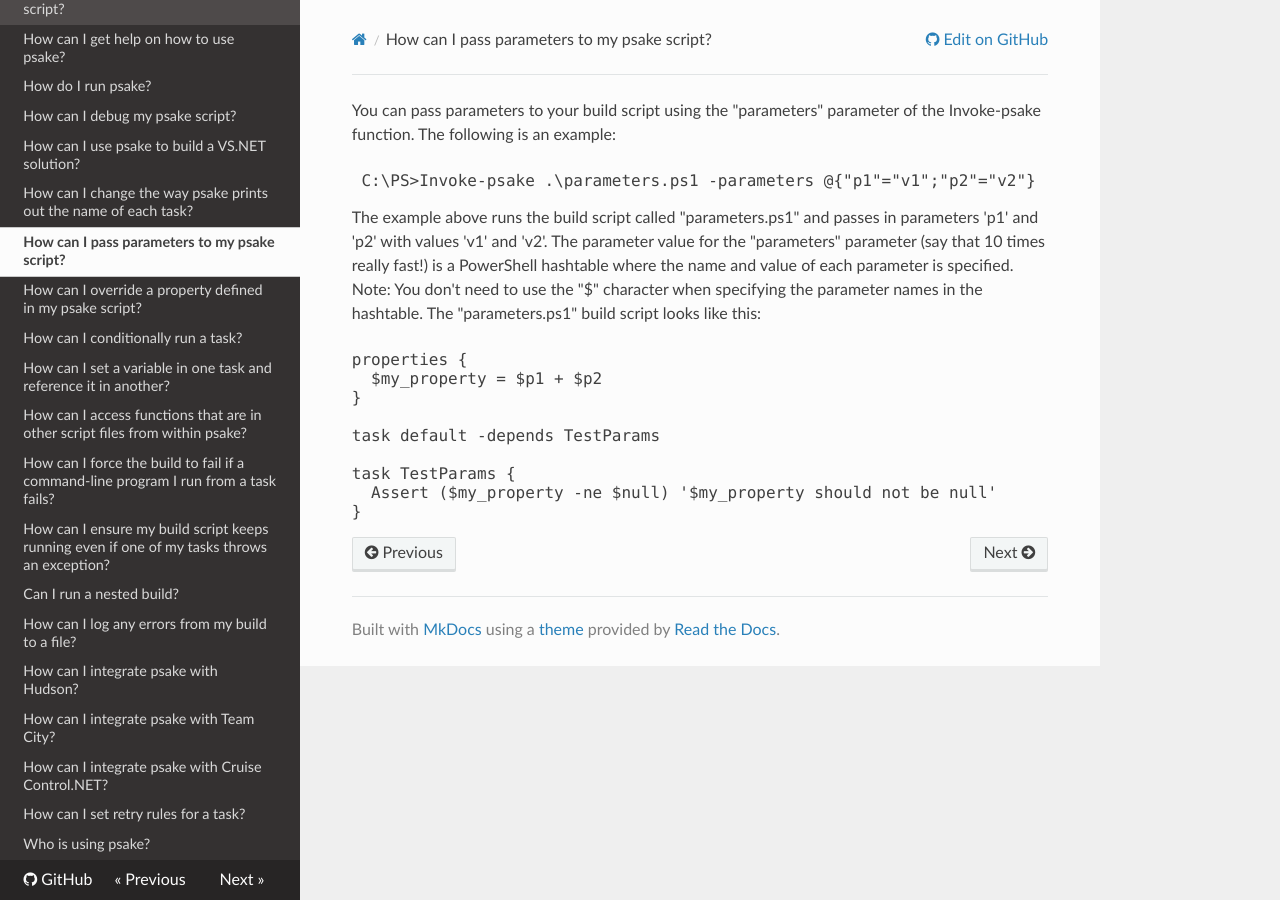
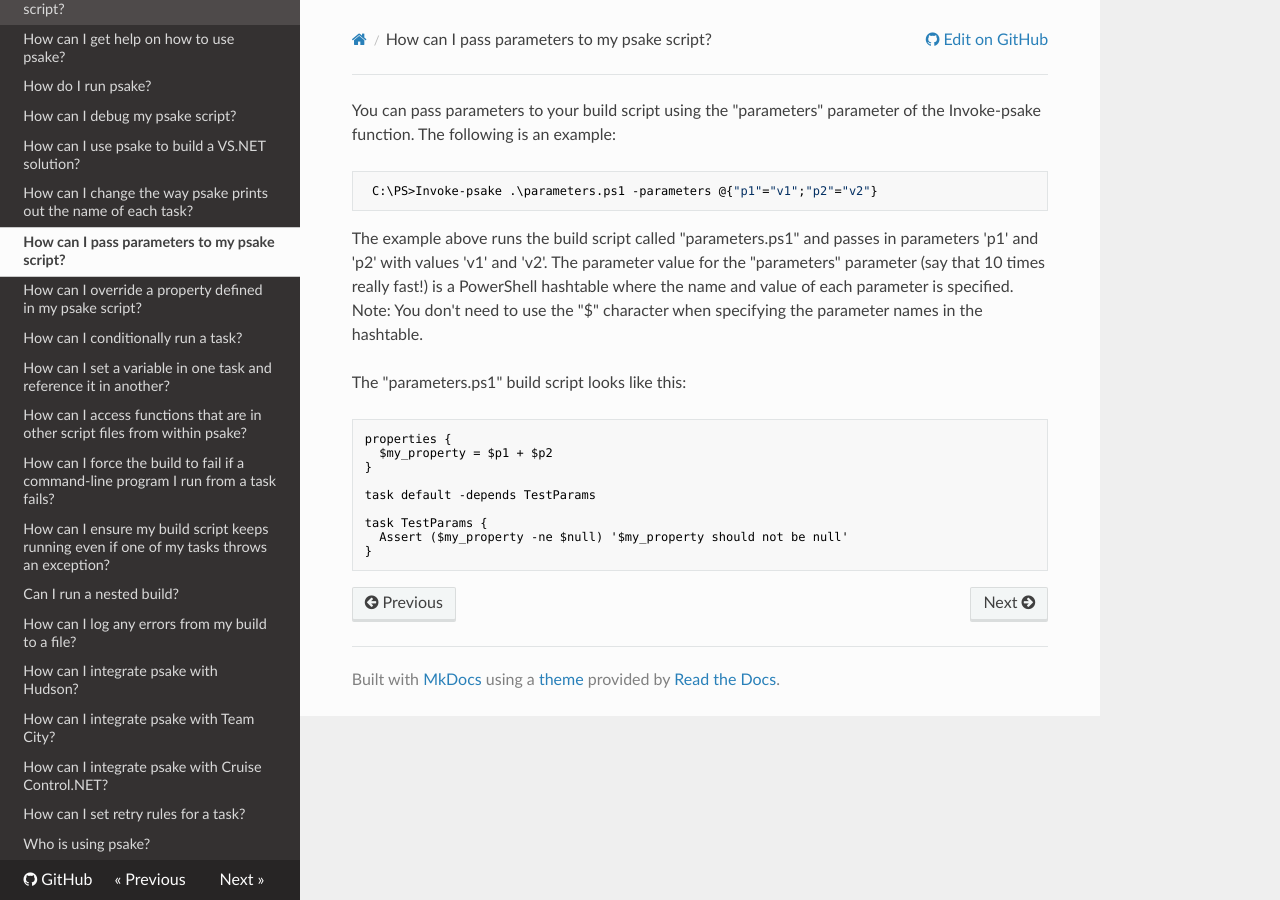
Before and after one commit to psake/psake, an MkDocs documentation site: the page built from docs/pass-parameters.md, in a window 1280 px wide. Built offline with MkDocs 1.6.1, drawn with Linux system fonts in a browser that asks for light colours; nearby versions of some CDN libraries; old or Windows-style settings are respelled for this version of MkDocs.

Commit message:
(doc) Converted to markdown

````diff
--- a/docs/pass-parameters.md
+++ b/docs/pass-parameters.md
@@ -1,13 +1,14 @@
-<p>You can pass parameters to your build script using the "parameters" parameter of the Invoke-psake function.  The following is an example:</p>
-<pre>
+You can pass parameters to your build script using the "parameters" parameter of the Invoke-psake function.  The following is an example:
+
+```
  C:\PS>Invoke-psake .\parameters.ps1 -parameters @{"p1"="v1";"p2"="v2"}
-</pre>
-<p>
+```
+
 The example above runs the build script called "parameters.ps1" and passes in parameters 'p1' and 'p2' with values 'v1' and 'v2'.  The parameter value for the "parameters" parameter (say that 10 times really fast!) is a PowerShell hashtable where the name and value of each parameter is specified. Note:  You don't need to use the "$" character when specifying the parameter names in the hashtable.
 
 The "parameters.ps1" build script looks like this:
-</p>
-<pre>
+
+```powershell
 properties {
   $my_property = $p1 + $p2
 }
@@ -17,4 +18,4 @@ task default -depends TestParams
 task TestParams {
   Assert ($my_property -ne $null) '$my_property should not be null'
 }
-</pre>
+```
````
